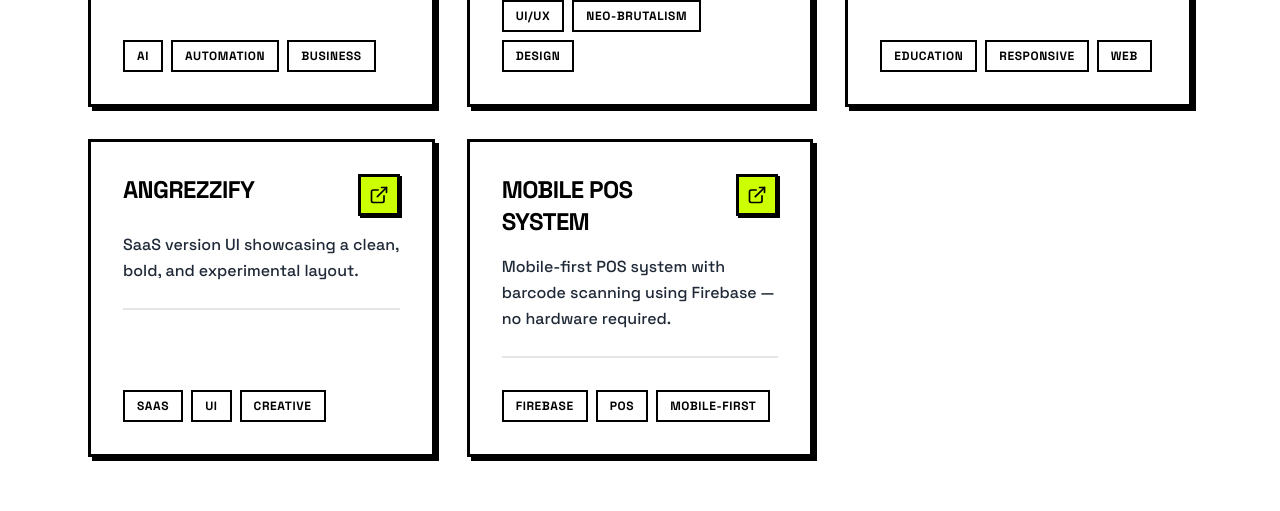
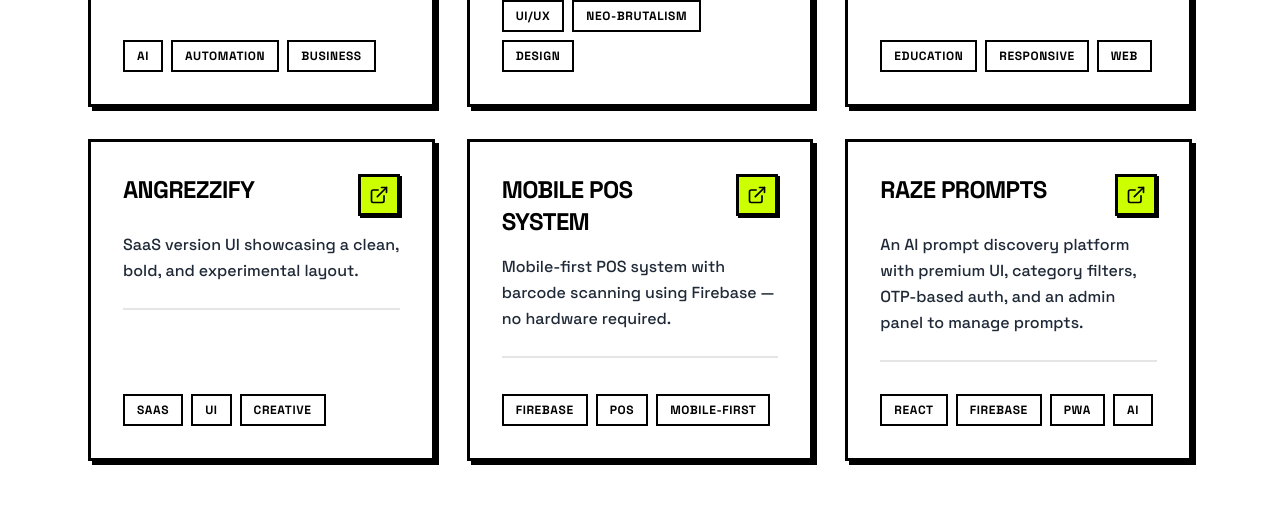
Before and after one commit to RaizianOfficial/myportfolio, a React (Vite) app: page / in a window 1280 px wide. Shown: the part 1360-1871 px from the top of the page. Built offline with nearby package versions, Linux system fonts and the light colour scheme.

Commit message:
Update Projects.tsx

```diff
--- a/components/Projects.tsx
+++ b/components/Projects.tsx
@@ -38,6 +38,13 @@ const PROJECTS = [
     liveUrl: 'https://ai-billing-app-eight.vercel.app/',
     tags: ['Firebase', 'POS', 'Mobile-First'],
   },
+  {
+  id: 6,
+  title: 'Raze Prompts',
+  description: 'An AI prompt discovery platform with premium UI, category filters, OTP-based auth, and an admin panel to manage prompts.',
+  liveUrl: 'https://prompts.raizian.in',
+  tags: ['React', 'Firebase', 'PWA', 'AI'],
+},
 ];
 
 const Projects: React.FC = () => {
```
